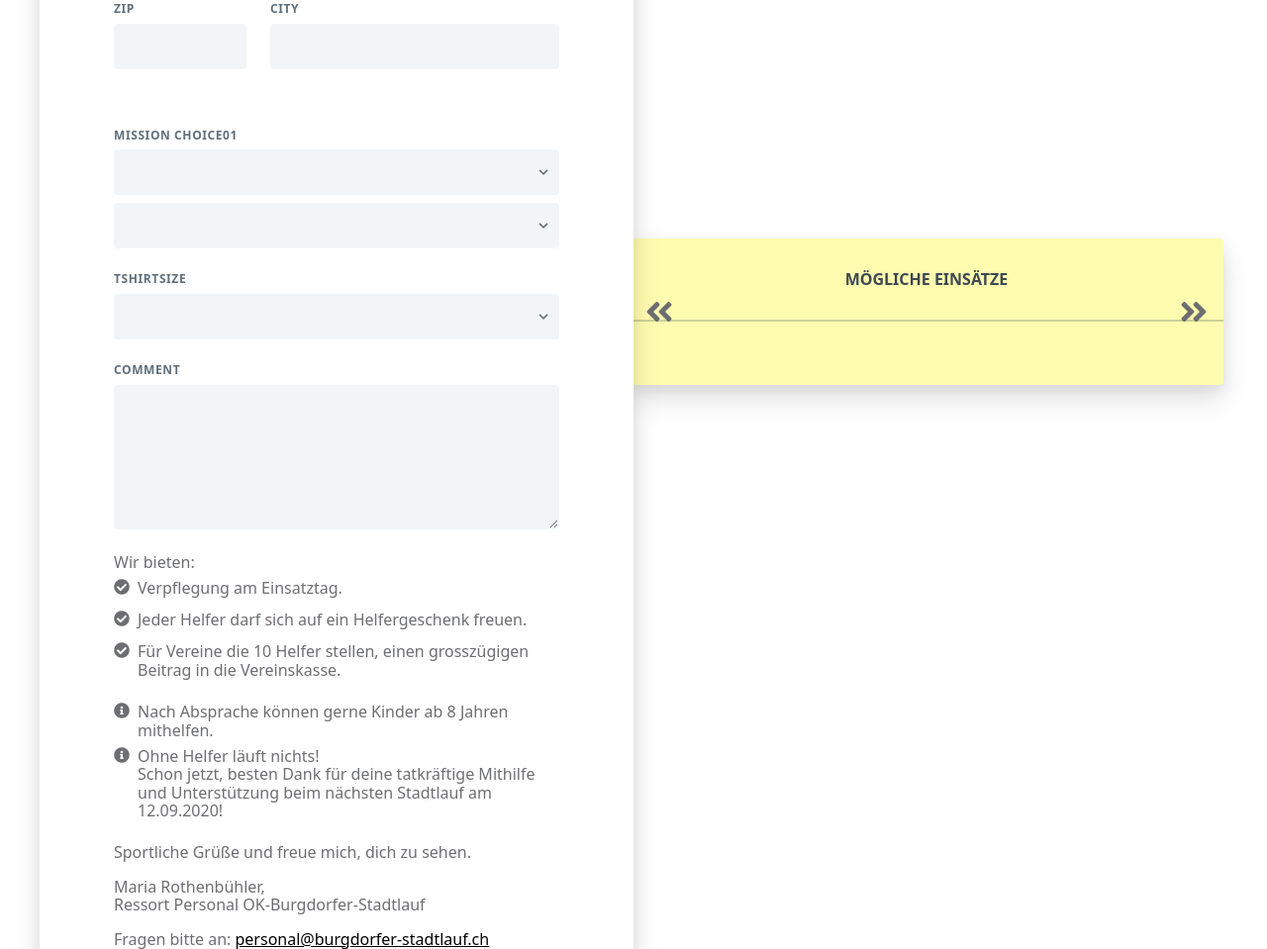
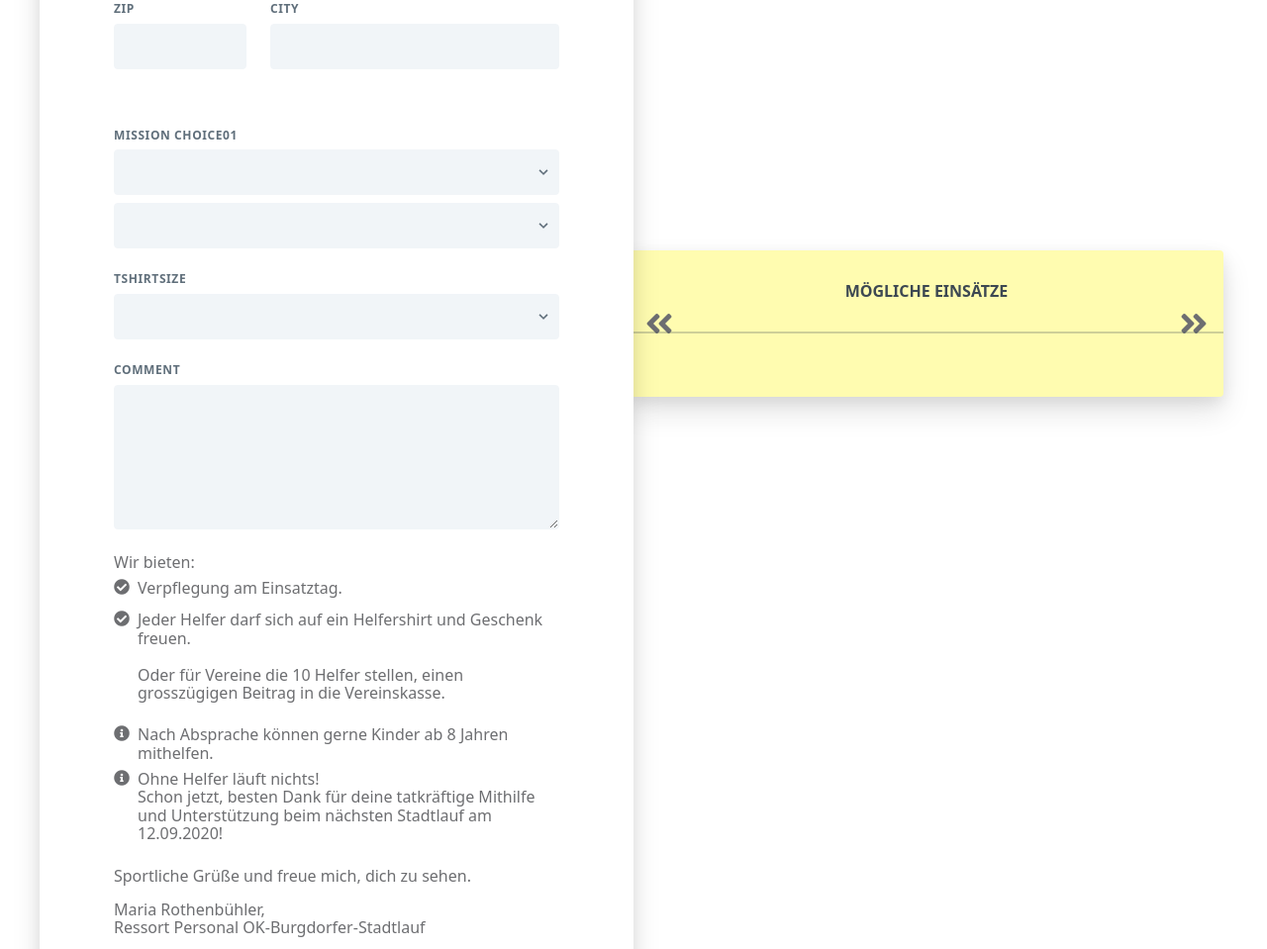
Before and after one commit to swmo/volunteer-app, a Symfony app: template templates/volunteer/enroll.html.twig in a window 1280 px wide. Shown: the part 720-1679 px from the top of the page at 99% size. Run offline with Twig, Linux system fonts and the light colour scheme; the template is opened without the code that fills it, so the values that code supplies are empty; form fields are guessed from the names that the template uses; some libraries are stand-ins or nearby versions.

Commit message:
change text

```diff
--- a/templates/volunteer/enroll.html.twig
+++ b/templates/volunteer/enroll.html.twig
@@ -343,11 +343,9 @@
                                     </div>
                                     <div class="flex mb-2">
                                         <i class="fas fa-check-circle mr-2 mb-2"></i>
-                                        Jeder Helfer darf sich auf ein Helfergeschenk freuen.
-                                    </div>
-                                    <div class="flex mb-2">
-                                        <i class="fas fa-check-circle mr-2 mb-2"></i>
-                                       Für Vereine die 10 Helfer stellen, einen grosszügigen Beitrag in die Vereinskasse.
+                                        Jeder Helfer darf sich auf ein Helfershirt und Geschenk freuen.
+                                        <br><br>
+                                       Oder für Vereine die 10 Helfer stellen, einen grosszügigen Beitrag in die Vereinskasse.
                                     </div>
                                     <div class="flex mt-6 mb-2">
                                         <i class="fas fa-info-circle mr-2"></i>
```
